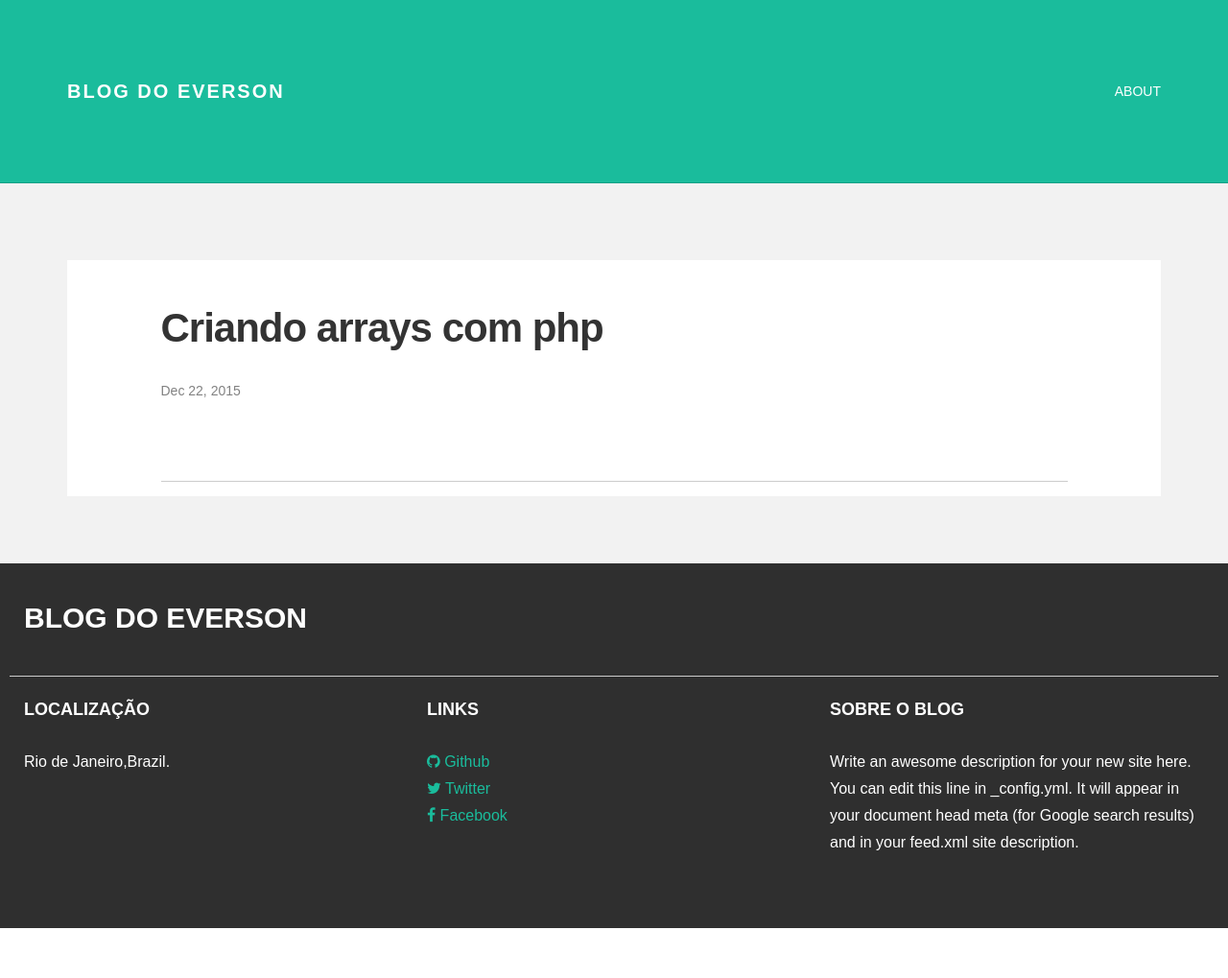
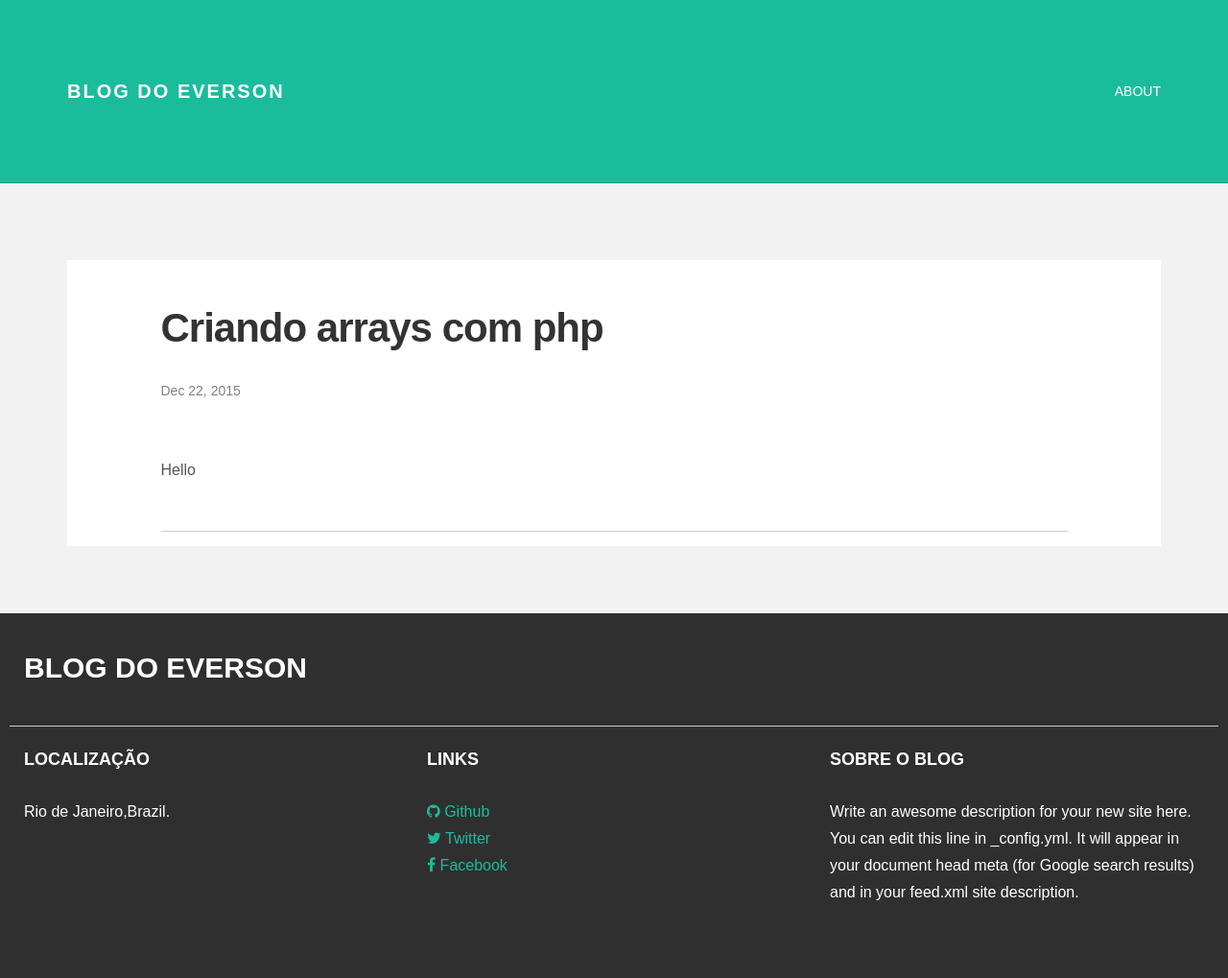
Before and after one commit to marceloeverson/marceloeverson.github.io, a Jekyll site: the page built from _posts/2015-12-22-criando-arrays-com-php.markdown, in a window 1280 px wide. Shown: the whole page at 96% size. Built offline with Jekyll 4.4.1, drawn with Linux system fonts in a browser that asks for light colours; comment, search, counter and statistics services are not loaded; before the commit the page ends 967 px from its top, so only the background shows below that.

```diff
--- a/_config.yml
+++ b/_config.yml
@@ -16,6 +16,7 @@ baseurl: "" # the subpath of your site, e.g. /blog
 url: "http://marceloeverson.github.io" # the base hostname & protocol for your site
 twitter_username: eversonmarcelo
 github_username:  marceloeverson
+host: http://marceloeverson.github.io
 permalink: none
 # Build settings
 markdown: kramdown
--- a/_includes/disqus.html
+++ b/_includes/disqus.html
@@ -1,7 +1,7 @@
 <div id="disqus_thread"></div>
 <script type="text/javascript">
 
-var pageUrl  = '{{page.url}}';
+var pageUrl  = '{{site.host}}{{page.url}}';
 var pageId   = '{{page.id}}';
 
 var disqus_config = function () {
--- a/_posts/2015-12-22-criando-arrays-com-php.markdown
+++ b/_posts/2015-12-22-criando-arrays-com-php.markdown
@@ -4,7 +4,6 @@ title: Criando arrays com php
 date: 2015-12-22 18:16:43 2015
 url: criando-arrays-com-php
 id: 6ea186afa53d8e166691f84344197ee8
-description:
-categories:
-tags:
 ---
+
+Hello
```
